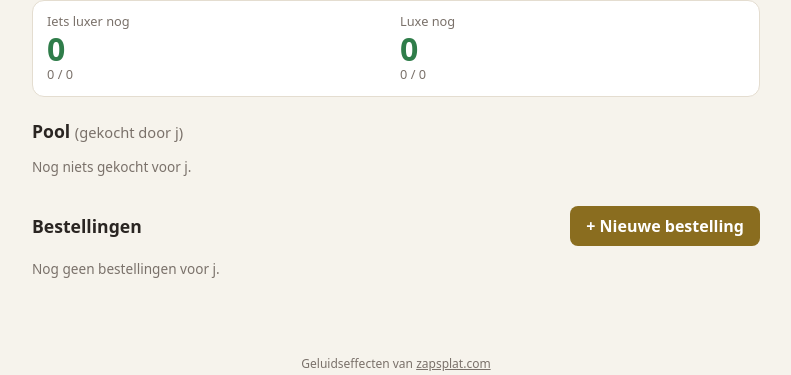
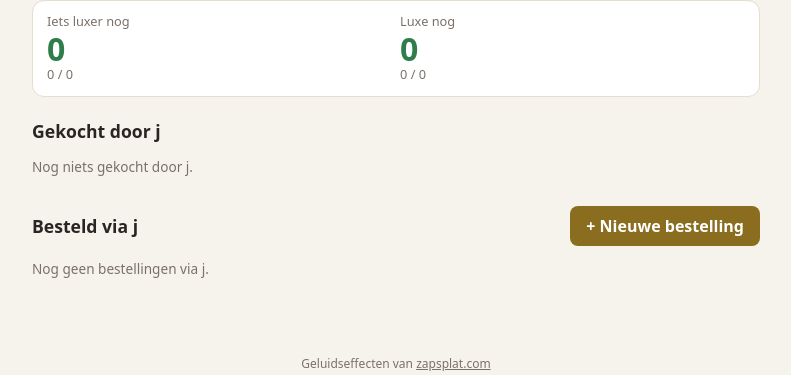
Before and after one commit to GliderGeek/plop, a Flask app: page /via/j in a window 1280 px wide. Shown: the part 121-496 px from the top of the page, without its empty margins (244-1035 px from the left). Run offline with Flask 3, Linux system fonts and the light colour scheme; data comes from the database, SQL or seed files in the repository; data that the repository does not hold is empty.

Commit message:
small fixes

```diff
--- a/static/style.css
+++ b/static/style.css
@@ -47,7 +47,6 @@ body { margin: 0; background: var(--bg); color: var(--tekst); line-height: 1.4;
 main { max-width: 760px; margin: 0 auto; padding: 0 16px 48px; }
 h1 { font-size: 1.5rem; margin: 20px 0 12px; }
 h2 { font-size: 1.1rem; margin: 22px 0 8px; }
-h2 small { font-weight: normal; color: var(--zacht); }
 a { color: var(--accent); }
 
 /* navigatie */
--- a/templates/via.html
+++ b/templates/via.html
@@ -47,8 +47,8 @@
 {% endmacro %}
 {% macro post_attrs(url=url_for('toekenning')) %}hx-post="{{ url }}" hx-target="#via-body" hx-select="#via-body" hx-swap="outerHTML"{% endmacro %}
 
-<h2>Pool <small>(gekocht door {{ v.code }})</small></h2>
-{% if not pool %}<p class="uitleg">Nog niets gekocht voor {{ v.code }}.</p>
+<h2>Gekocht door {{ v.code }}</h2>
+{% if not pool %}<p class="uitleg">Nog niets gekocht door {{ v.code }}.</p>
 {% elif not beschikbaar %}<p class="uitleg">Alles is toegekend.</p>{% endif %}
 <div class="pool-grid">
 {% for p in beschikbaar %}
@@ -82,7 +82,7 @@
 </div>
 
 <div class="kop-met-knop">
-  <h2>Bestellingen</h2>
+  <h2>Besteld via {{ v.code }}</h2>
   <button type="button" popovertarget="nieuwe-klant">+ Nieuwe bestelling</button>
 </div>
 {% for k in klanten %}
@@ -98,7 +98,7 @@
       <span class="chip {{ c }} {{ 'teveel' if k.open[c] < 0 else ('klaar' if k.open[c] == 0) }}">{{ CATEGORIEEN[c] }} {% if k.open[c] == 0 %}✓{% else %}{{ k.heeft[c] }}/{{ k.nodig[c] }}{% endif %}</span>
     {% endif %}{% endfor %}
     <button type="button" class="icoon-knop" popovertarget="bewerk-{{ k.k.id }}" title="Bewerken" aria-label="Bewerken">{{ icoon('pen') }}</button>
-    <form {{ post_attrs(url_for('klant_verwijder', klant_id=k.k.id)) }} hx-confirm="{{ k.k.naam }} verwijderen?">
+    <form {{ post_attrs(url_for('klant_verwijder', klant_id=k.k.id)) }} hx-confirm="Bestelling {{ k.k.naam }} verwijderen?">
       <input type="hidden" name="terug" value="{{ terug }}">
       <button class="icoon-knop gevaar-tekst" title="Verwijderen" aria-label="Verwijderen">{{ icoon('prullenbak') }}</button>
     </form>
@@ -165,13 +165,13 @@
   </form>
 </div>
 {% else %}
-<p class="uitleg">Nog geen bestellingen voor {{ v.code }}.</p>
+<p class="uitleg">Nog geen bestellingen via {{ v.code }}.</p>
 {% endfor %}
 </div>
 
 {# buiten #via-body: blijft open staan, zodat je meteen de volgende bestelling kunt invoeren #}
 <div popover id="nieuwe-klant" class="popup">
-  <h3>Nieuwe bestelling voor {{ v.code }}</h3>
+  <h3>Nieuwe bestelling via {{ v.code }}</h3>
   <form {{ post_attrs(url_for('klant_nieuw')) }}
         hx-on::after-request="if (event.detail.successful && !event.detail.xhr.getResponseHeader('HX-Reswap')) { this.reset(); this.querySelector('[name=naam]').focus(); }">
     <input type="hidden" name="terug" value="{{ terug }}">
```
